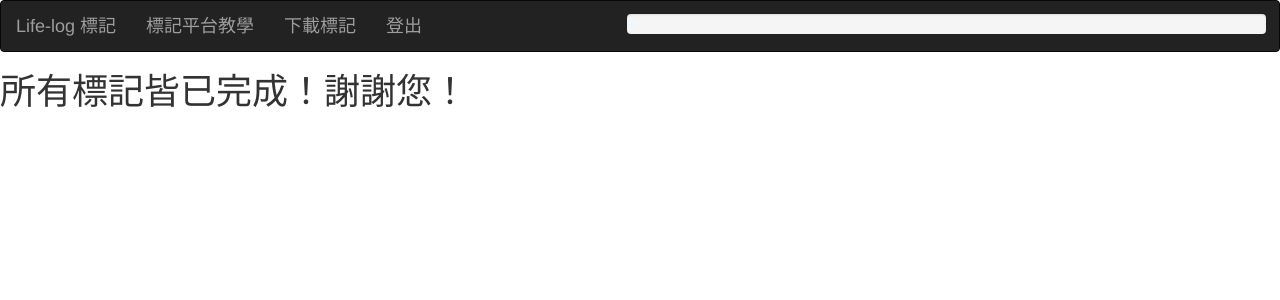
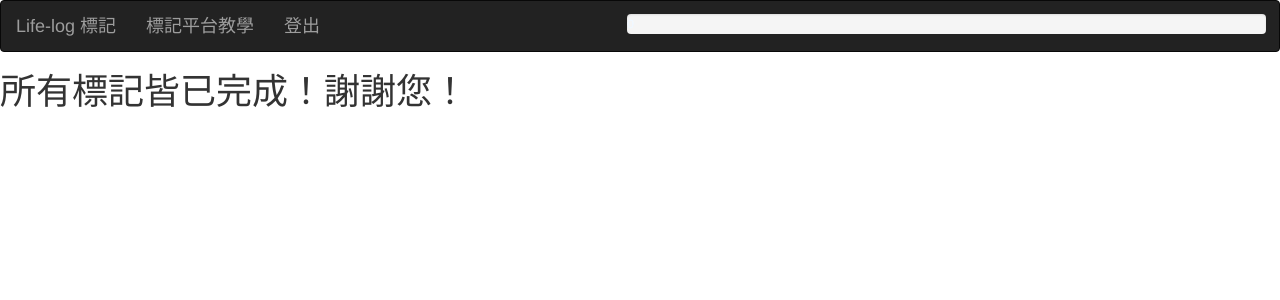
Before and after one commit to henryyang42/lifelog_annotation, a Django app: page /annotation/ in a window 1280 px wide. Shown: the top 300 px of the page. Run offline with Django 3.2, Linux system fonts and the light colour scheme; the visitor is signed in with stand-in values (Sample User, id 1); data that the repository does not hold is empty; some libraries are stand-ins or nearby versions.

Commit message:
Remove download

```diff
--- a/annotate/templates/annotate_entry.html
+++ b/annotate/templates/annotate_entry.html
@@ -3,7 +3,6 @@
 
 {% block annotation_progress %}
 {% include "annotation_status.html" %}
-<a class="navbar-brand" href="/annotation/download/"> 下載標記 </a>
 <a class="navbar-brand" href="/annotation/logout/"> 登出 </a>
 {% endblock %}
 
--- a/annotate/templates/list_sentence.html
+++ b/annotate/templates/list_sentence.html
@@ -2,7 +2,6 @@
 
 {% block annotation_progress %}
 {% include "annotation_status.html" %}
-<a class="navbar-brand" href="/annotation/download/"> 下載標記 </a>
 <a class="navbar-brand" href="/annotation/logout/"> 登出 </a>
 {% endblock %}
 
```
